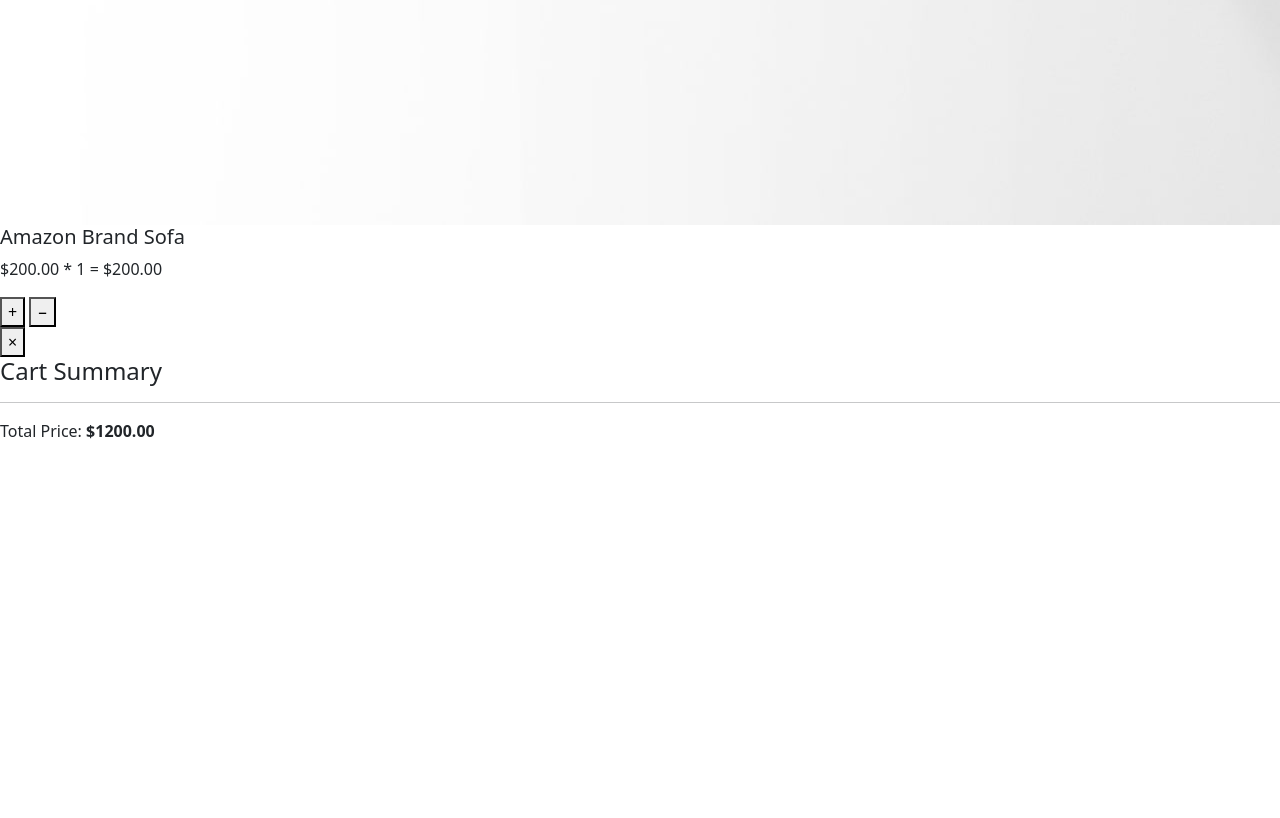
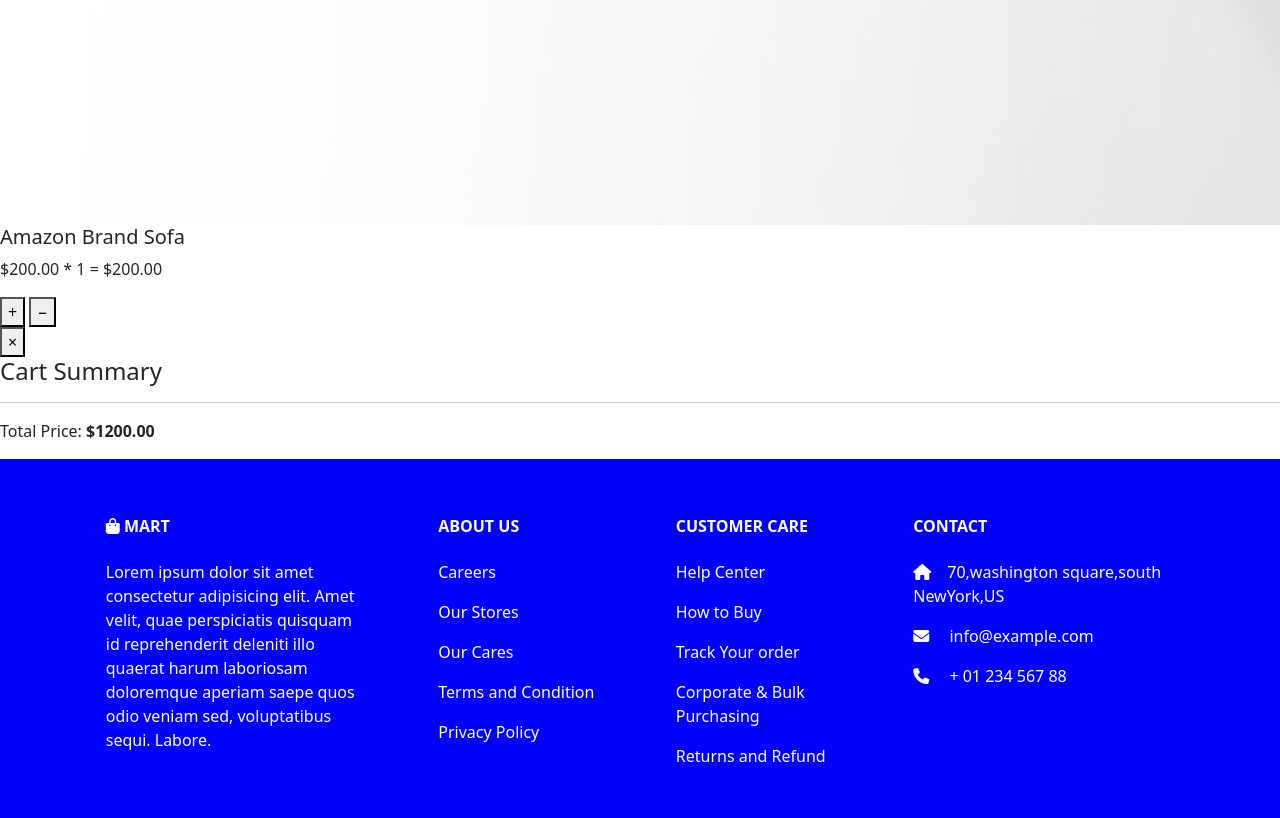
Before and after one commit to Sanjay-2012/Project, a plain HTML site: page cart.html in a window 1280 px wide. Shown: the part 4355-5173 px from the top of the page. Before the commit the page ends 4814 px from the top, so only its background shows below. Drawn offline with nearby package versions, Linux system fonts and the light colour scheme.

Commit message:
Added footer and completed Cart page

```diff
--- a/cart.html
+++ b/cart.html
@@ -106,6 +106,89 @@
     </div>
   </div>
   <!-- Content portion ends -->
+
+  <!-- Footer portion -->
+  <section class="footer">
+    <div class="container text-center text-md-start mt-5">
+      <!-- Grid row -->
+      <div class="row mt-3">
+        <!-- Grid column -->
+        <div class="col-md-3 col-lg-4 col-xl-3 mx-auto mb-4">
+          <!-- Content -->
+          <h6 class="text-uppercase fw-bold mb-4">
+            <i class="fa-solid fa-bag-shopping"></i> Mart
+          </h6>
+          <p>
+            Lorem ipsum dolor sit amet consectetur adipisicing elit. Amet velit, quae perspiciatis quisquam id
+            reprehenderit deleniti illo quaerat harum laboriosam doloremque aperiam saepe quos odio veniam sed,
+            voluptatibus sequi. Labore.
+          </p>
+        </div>
+        <!-- Grid column -->
+        <!-- Grid column -->
+        <div class="col-md-2 col-lg-2 col-xl-2 mx-auto mb-4">
+          <h6 class="text-uppercase fw-bold mb-4">
+            About US
+          </h6>
+          <p class="a-text">
+            <a href="#!" class="text-reset">Careers</a>
+          </p>
+          <p class="a-text">
+            <a href="#!" class="text-reset">Our Stores</a>
+          </p>
+          <p class="a-text">
+            <a href="#!" class="text-reset">Our Cares</a>
+          </p>
+          <p class="a-text">
+            <a href="#!" class="text-reset">Terms and Condition</a>
+          </p>
+          <p class="a-text">
+            <a href="#!" class="text-reset">Privacy Policy</a>
+          </p>
+        </div>
+        <!-- Grid column -->
+
+        <!-- Grid column -->
+        <div class="col-md-3 col-lg-2 col-xl-2 mx-auto mb-4">
+          <h6 class="text-uppercase fw-bold mb-4" style="text-decoration: none;">
+            Customer Care
+          </h6>
+          <p class="a-text">
+            <a href="#!" class="text-reset">Help Center</a>
+          </p>
+          <p class="a-text">
+            <a href="#!" class="text-reset">How to Buy</a>
+          </p>
+          <p class="a-text">
+            <a href="#!" class="text-reset">Track Your order</a>
+          </p>
+          <p class="a-text">
+            <a href="#!" class="text-reset">Corporate & Bulk Purchasing</a>
+          </p>
+          <p class="a-text">
+            <a href="#!" class="text-reset">Returns and Refund</a>
+          </p>
+        </div>
+        <!-- Grid column -->
+
+        <!-- Grid column -->
+        <div class="col-md-4 col-lg-3 col-xl-3 mx-auto mb-md-0 mb-4">
+          <!-- Links -->
+          <h6 class="text-uppercase fw-bold mb-4">Contact</h6>
+          <p><i class="fas fa-home me-3"></i>70,washington square,south NewYork,US</p>
+          <p>
+            <i class="fas fa-envelope me-3"></i>
+            info@example.com
+          </p>
+          <p><i class="fas fa-phone me-3"></i> + 01 234 567 88</p>
+        </div>
+        <!-- Grid column -->
+      </div>
+    </div>
+    <!-- Grid row -->
+  </section>
+  </footer>
+  <!-- Footer Ends-->
 </body>
 
 </html>
```
